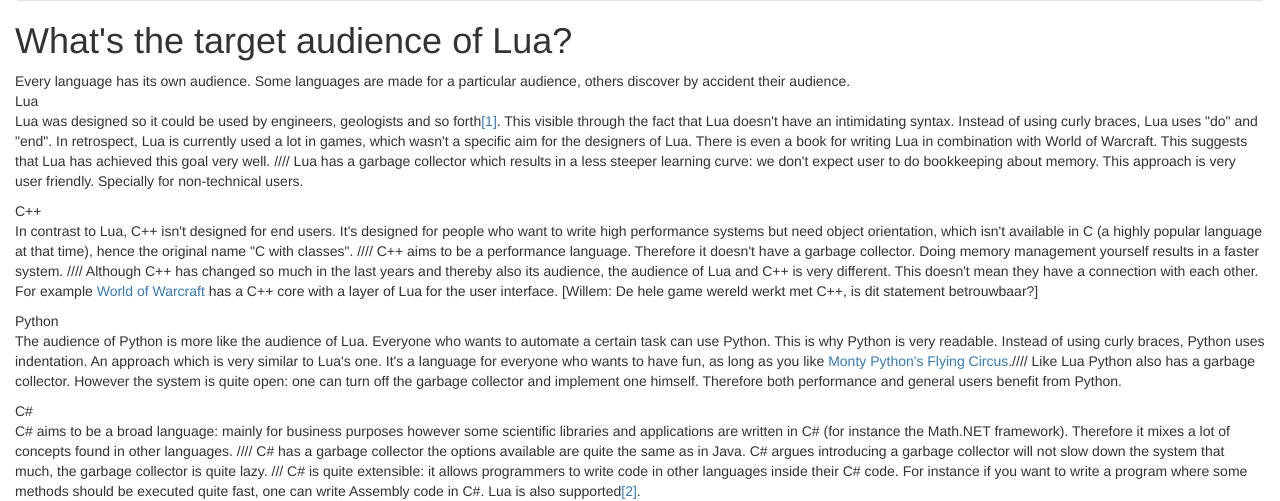
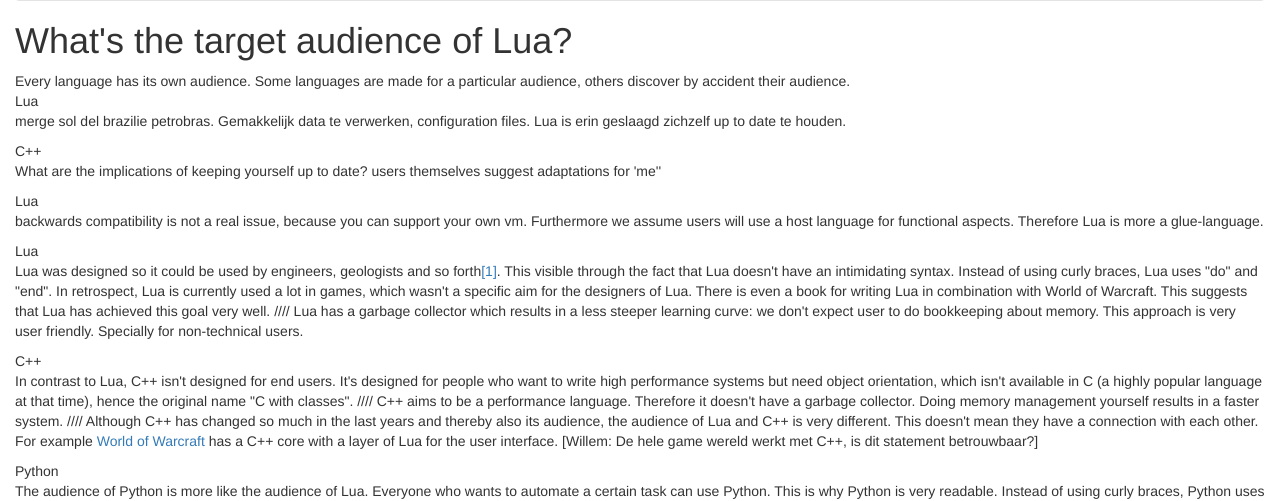
Before and after one commit to KommuSoft/CplKul2012, a PHP site: page /audience.php in a window 1280 px wide. Shown: the part 459-960 px from the top of the page. Run offline with PHP 8.4, Linux system fonts and the light colour scheme; some libraries are stand-ins or nearby versions.

Commit message:
audience + languagedesign aangepast
git-svn-id: file:///home/kommusoft/tmpgit/svncpl@35 3f48092c-57cf-4b77-94f4-3dec9eb1df5f

```diff
--- a/Website/cpl/questions/audience.php
+++ b/Website/cpl/questions/audience.php
@@ -20,6 +20,15 @@ class Audience extends Question {
 	public function answers(){
 		$WorldOfWarcraft = $this->popover("World of Warcraft", "World of Warcraft", "World of Warcraft is a massively multiplayer online role-playing game.");
 		$monty = $this->popover("Monty Python's Flying Circus", "Title", "Uitleg");
+		$lua0 = parent::luaSays("merge sol del brazilie petrobras. Gemakkelijk data te verwerken, configuration files. Lua is erin geslaagd zichzelf up to date te houden.");
+
+		$random = parent::cppSays("What are the implications of keeping yourself up to date? users themselves suggest adaptations for 'me''");
+
+		$lua1 = parent::luaSays("backwards compatibility is not a real issue, because you can support your own vm. Furthermore we assume users will use a host language for functional aspects. Therefore Lua is more a glue-language.");
+
+		$cpp2 = parent::cppSays("Thats quite easy. Lua uses the evolution of host languages instead of adapting itself to new trends. But of course thats one of the main reasons of the popularity of Lua: from the moment one language implements a feature, Lua can benefit from that implementation.");
+
+		$csharp0 = parent::cSharpSays("C# aims to be a broad language. Mainly for business users and stand alone. Therefore backwards compatibility is an issue for C#. However obsolete features will dissapear eventually. I know that's a reason why some systems written in C# will break eventually. But removing bad concepts keeps a language fresh. Furthermore C# benefits also from the .NET framework. A framework where systems can be written in several compatible languages. Therefore it benefits from implementation in other languages, like Lua.");
 
 		$lua = parent::luaSays("Lua was designed so it could be used by engineers, geologists and so forth" . parent::bib()->cite(0) . ". This visible through the fact that Lua doesn't have an intimidating syntax. Instead of using curly braces, Lua uses \"do\" and \"end\". In retrospect, Lua is currently used a lot in games, which wasn't a specific aim for the designers of Lua. There is even a book for writing Lua in combination with World of Warcraft. This suggests that Lua has achieved this goal very well. //// Lua has a garbage collector which results in a less steeper learning curve: we don't expect user to do bookkeeping about memory. This approach is very user friendly. Specially for non-technical users.");
 
@@ -31,7 +40,7 @@ class Audience extends Question {
 
 		$cSharp = parent::cSharpSays("C# aims to be a broad language: mainly for business purposes however some scientific libraries and applications are written in C# (for instance the Math.NET framework). Therefore it mixes a lot of concepts found in other languages. //// C# has a garbage collector the options available are quite the same as in Java. C# argues introducing a garbage collector will not slow down the system that much, the garbage collector is quite lazy. /// C# is quite extensible: it allows programmers to write code in other languages inside their C# code. For instance if you want to write a program where some methods should be executed quite fast, one can write Assembly code in C#. Lua is also supported" . parent::bib()->cite(3) .".");
 
-		return $lua.$cpp.$python.$cSharp;
+		return $lua0.$random.$lua1.$lua.$cpp.$python.$cSharp;
 	}
 
 	public function link(){
--- a/Website/cpl/questions/languageDesign.php
+++ b/Website/cpl/questions/languageDesign.php
@@ -19,8 +19,11 @@ class LanguageDesign extends Question {
 
 	public function answers(){
 		//aligneert Lua zijn arrays? Worden er bijvoorbeeld referenties gebruikt ipv de data zelf zodat alles in 64 bit past?
+		$lua0 = parent::luaSays("as simple as possible +voorbeelden");
+		$cpp0 = parent::cppSays("not good for performance, because it is to general +voorbeelden. How is your design, c#?");
+		$cShahrp0 = parent::cSharpSays("multiparadigm and oo");
 
-		$lua = parent::luaSays("[Requirement: geen OOP, embeddable, portable (geen veronderstelling onderliggende hardware), simple (alles is tables), functioneel, tables in lua mogen verschillende types hebben => cache problemen, table highly optimized (can be array or associative array internally)]");
+		$lua = parent::luaSays("multiparadigm\n[Requirement: geen OOP, embeddable, portable (geen veronderstelling onderliggende hardware), simple (alles is tables), functioneel, tables in lua mogen verschillende types hebben => cache problemen, table highly optimized (can be array or associative array internally)]");
 
 		$cpp = parent::cppSays("Wel OOP. Gaandeweg functioneel programmeren invloed. Niet zo portable, tuples mogen verschillende type hebben (anders strikt)");
 
```
